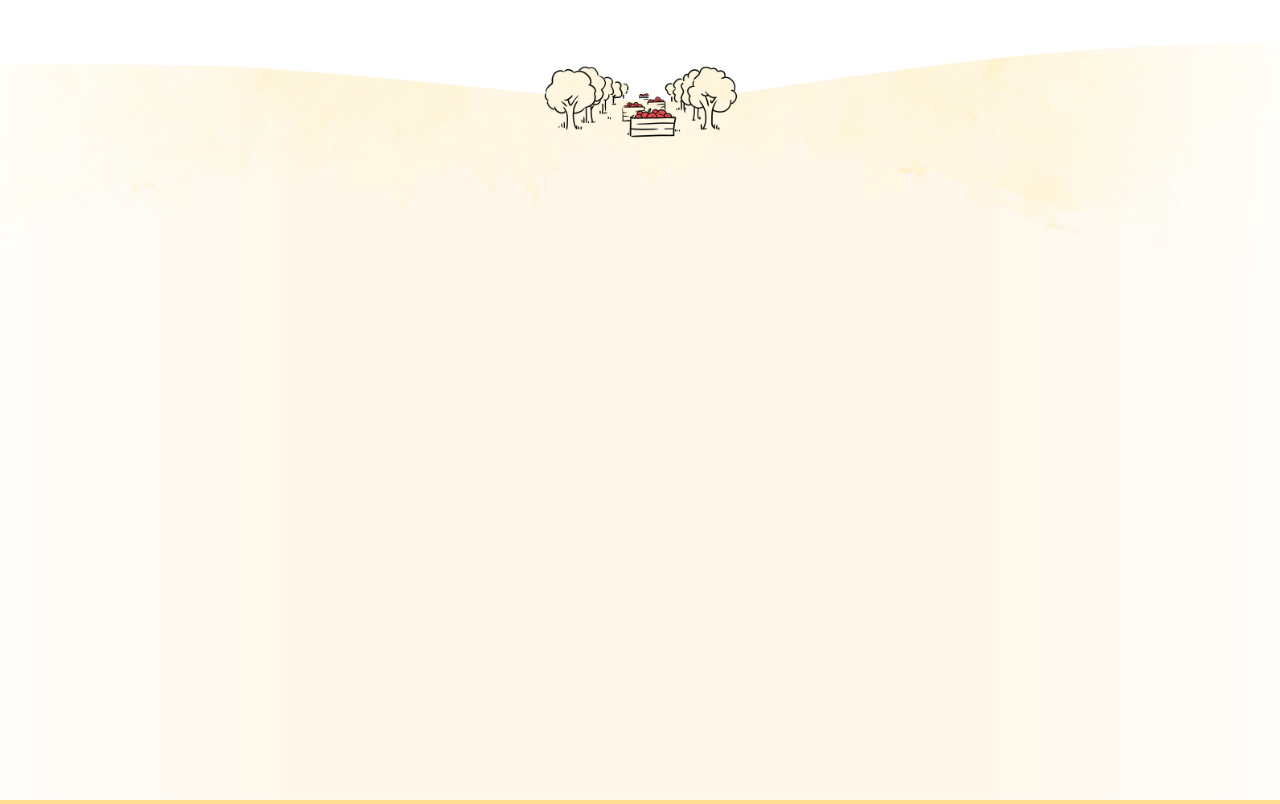
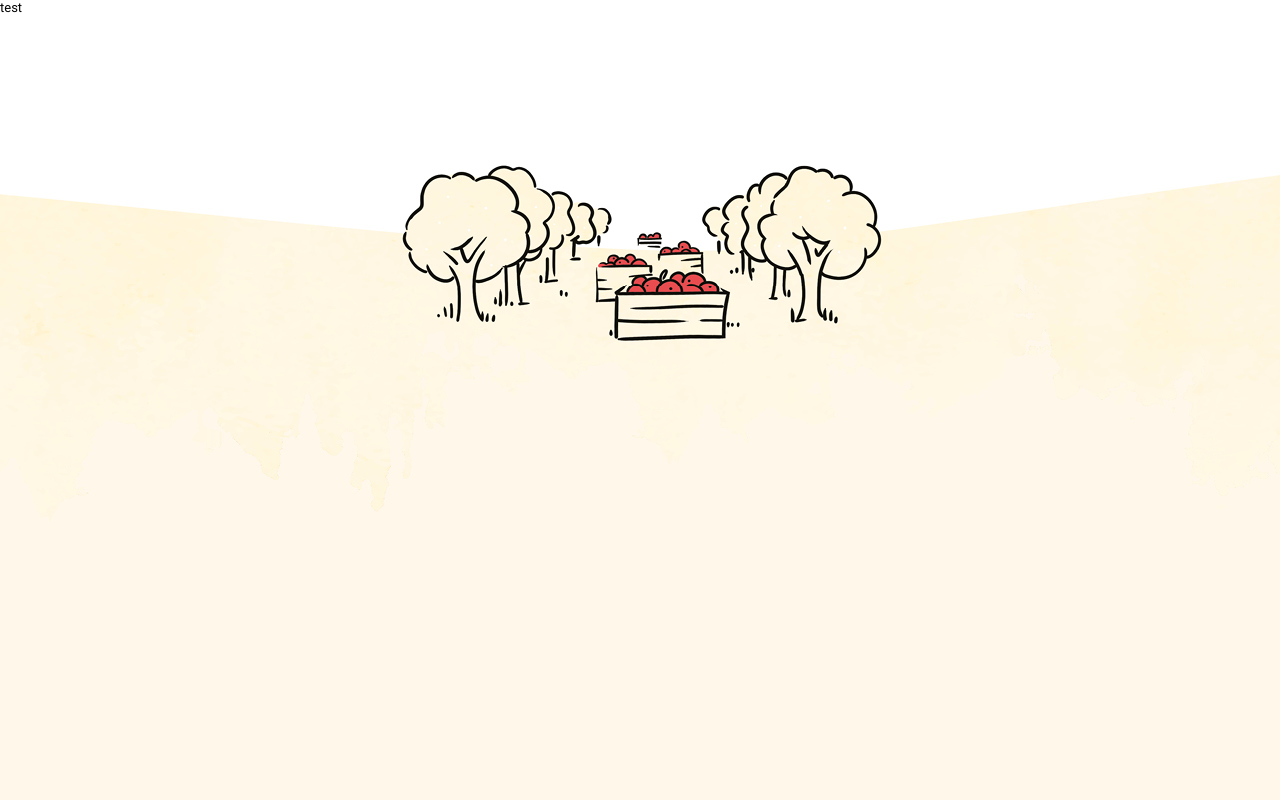
Before and after one commit to 1989TomE/cervenopececky-most-v2, a React app: page / in a window 1280 px wide. Built offline with nearby package versions, Linux system fonts and the light colour scheme.

Commit message:
home screen background set

```diff
--- a/src/components/PageContainer/PageContainer.tsx
+++ b/src/components/PageContainer/PageContainer.tsx
@@ -1,4 +1,5 @@
 import styled from "styled-components";
+import homeBackgroundImage from "@root/assets/webBackground.jpg";
 
 type Props = {
   children?: React.ReactNode;
@@ -12,5 +13,9 @@ export default PageContainer;
 
 export const Wrapper = styled.div`
   width: 100%;
-  background-color: ${(props) => props.theme.colors.ocher};
+  height: 100%;
+  background-image: url(${homeBackgroundImage});
+  background-repeat: no-repeat;
+  background-position: center top;
+  background-size: auto;
 `;
--- a/src/pages/Home/Home.tsx
+++ b/src/pages/Home/Home.tsx
@@ -1,26 +1,8 @@
-import styled from "styled-components";
-import HomeBackgroundImage from "../../../assets/webBackground.jpg";
 import Landing from "./components/Landing";
+import PageContainer from "@src/components/PageContainer/PageContainer";
 
 const Home = () => {
-  return (
-    <Wrapper>
-      <Landing />
-      <Image src={HomeBackgroundImage} />
-    </Wrapper>
-  );
+  return <PageContainer>test{/* <Landing /> */}</PageContainer>;
 };
 
 export default Home;
-
-const Wrapper = styled.div`
-  width: 100%;
-  height: 100%;
-  position: relative;
-`;
-
-const Image = styled.img`
-  width: 100%;
-  height: 100%;
-  object-fit: cover;
-`;
--- a/src/pages/Home/components/Landing.tsx
+++ b/src/pages/Home/components/Landing.tsx
@@ -54,7 +54,7 @@ export default Landing;
 const Wrapper = styled.div<{ hide: boolean }>`
   background-color: ${(props) => props.theme.colors.greyDark};
   opacity: ${(props) => (props.hide ? 0 : 1)};
-  transition: 0.5s ease-in-out;
+  transition: 0.25s ease-in-out;
   position: absolute;
   top: 0px;
   left: 0px;
--- a/src/styles/globals.ts
+++ b/src/styles/globals.ts
@@ -36,7 +36,7 @@ export default createGlobalStyle`
     body {
         font-size: 13px;
         height: 100%;
-        background-color: ${(props) => props.theme.colors.ocher};
+        background-color: ${(props) => props.theme.colors.white};
 
     }
 
--- a/webpack.config.js
+++ b/webpack.config.js
@@ -9,6 +9,10 @@ module.exports = {
   target: "web",
   resolve: {
     extensions: [".ts", ".tsx", ".js"],
+    alias: {
+      "@src": path.resolve(__dirname, "./src/"),
+      "@root": path.resolve(__dirname, "./"),
+    },
   },
   module: {
     rules: [
```
Also changed, not shown: src/components/PageContainer/style.ts (deleted, +0 -13 lines), tsconfig.json (+5 -2 lines).
